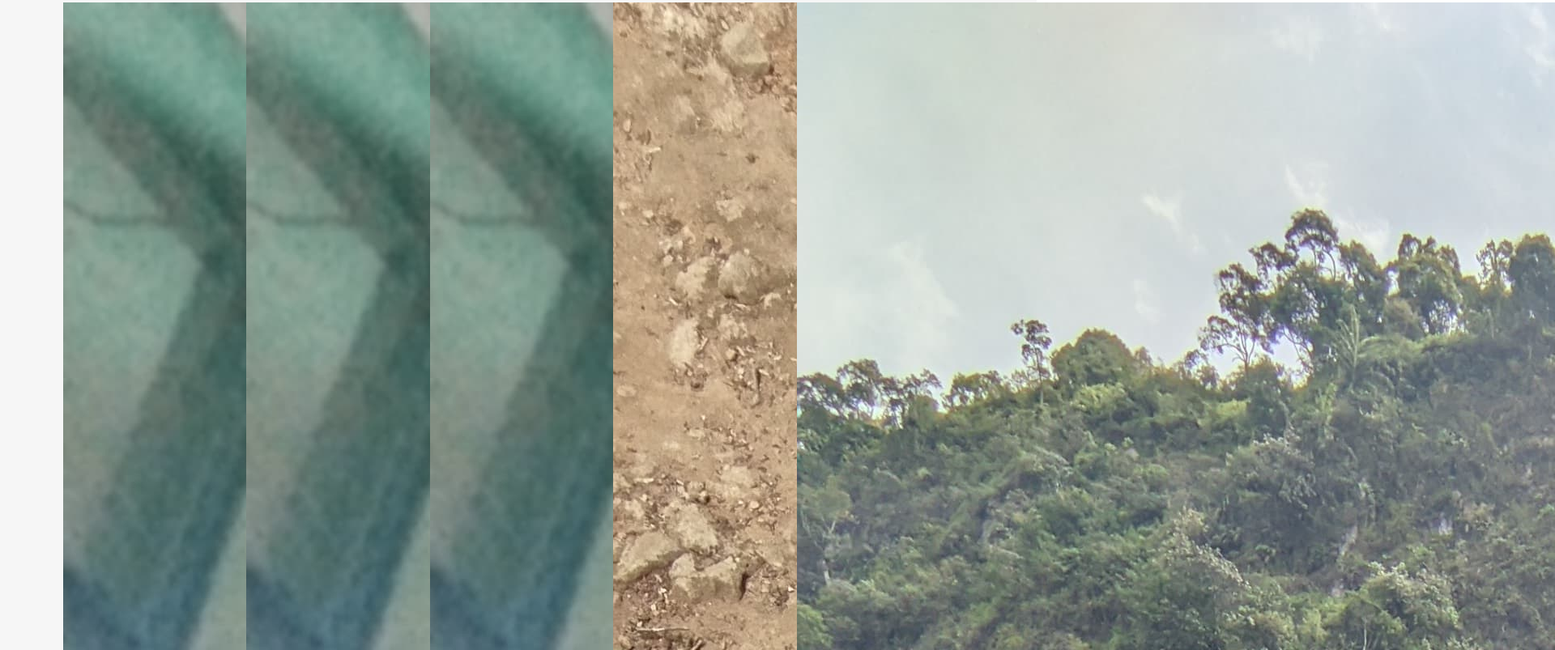
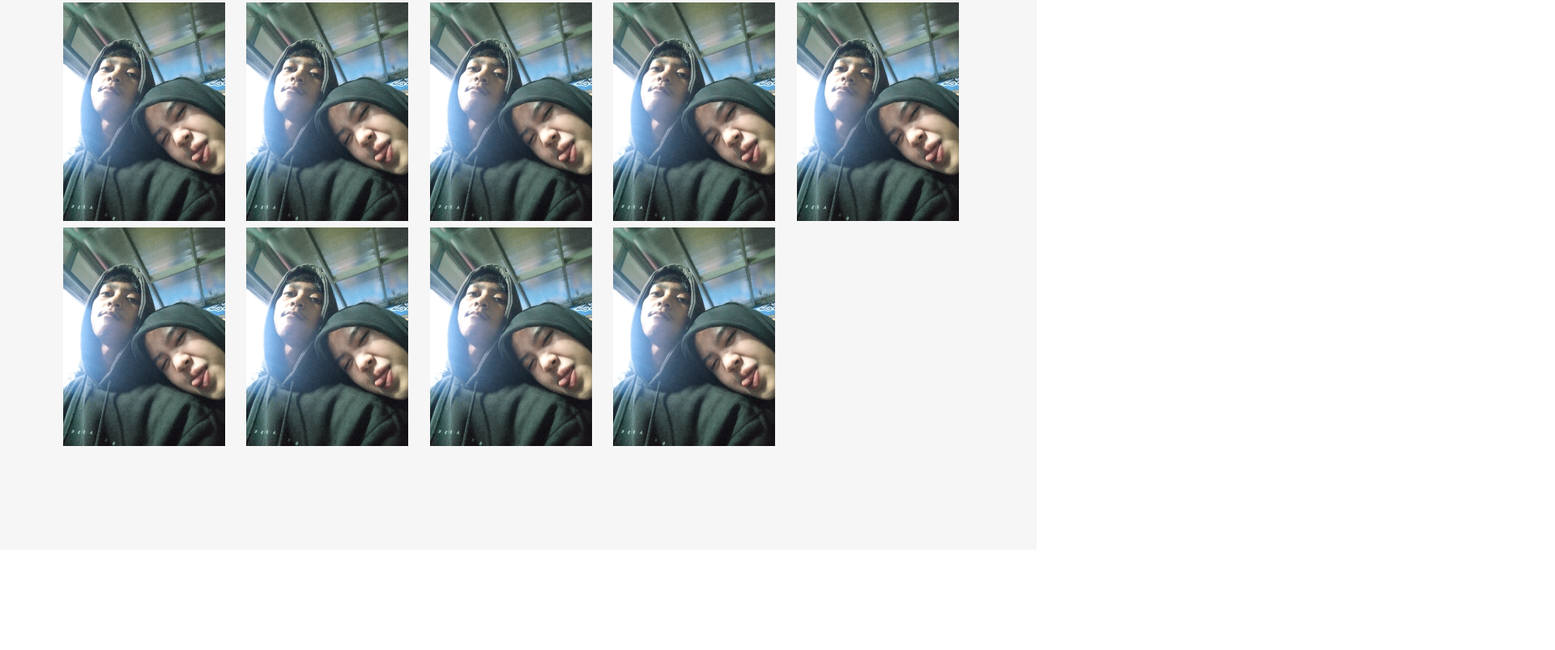
Before and after one commit to mhmaddrzky/me-and-you, a plain HTML site: page index.html in a window 1280 px wide. Shown: the part 3250-4053 px from the top of the page at 81% size, 1920 px wide, since content can reach past the window. After the commit the page ends 3929 px from the top, so only its background shows below. Drawn offline with nearby package versions, Linux system fonts and the light colour scheme; some packages are replaced by stand-ins of ours; a script that the page names is missing.

Commit message:
Update index.html

```diff
--- a/index.html
+++ b/index.html
@@ -148,38 +148,46 @@
 
           <div class="row row-cols-lg-5 row-cols-md-4 row-cols-sm-3 row-cols-5 g-2">
             <div class="col">
-            <img src="1.jpg" alt="Image 1">
+         <img src="1.jpg" alt="Image 1" style="width: 200px; height: auto;">
 
             </div>
             <div class="col">
-           <img src="1.jpg" alt="Image 1">
+        <img src="1.jpg" alt="Image 1" style="width: 200px; height: auto;">
+
 
             </div>
             <div class="col">
-           <img src="1.jpg" alt="Image 1">
+        <img src="1.jpg" alt="Image 1" style="width: 200px; height: auto;">
+
 
             </div>
             <div class="col">
-                <img src="4.jpg" alt="Image 1">
+         <img src="1.jpg" alt="Image 1" style="width: 200px; height: auto;">
+
               </a>
             </div>
             <div class="col">
-                <img src="5.jpg" alt="Image 1">
+          <img src="1.jpg" alt="Image 1" style="width: 200px; height: auto;">
+
               </a>
             </div>
             <div class="col">
-                <img src="5.jpg" alt="Image 1">
+           <img src="1.jpg" alt="Image 1" style="width: 200px; height: auto;">
+
               </a>
             </div>
             <div class="col">
-                <img src="6.jpg" alt="Image 1">
+       <img src="1.jpg" alt="Image 1" style="width: 200px; height: auto;">
+
               </a>
             </div>
             <div class="col">
-             <img src="5.jpg" alt="Image 1">
+     <img src="1.jpg" alt="Image 1" style="width: 200px; height: auto;">
+
             </div>
             <div class="col">
-            <img src="6.jpg" alt="Image 1">
+          <img src="1.jpg" alt="Image 1" style="width: 200px; height: auto;">
+
             </div>
           </div>
         </div>
```
